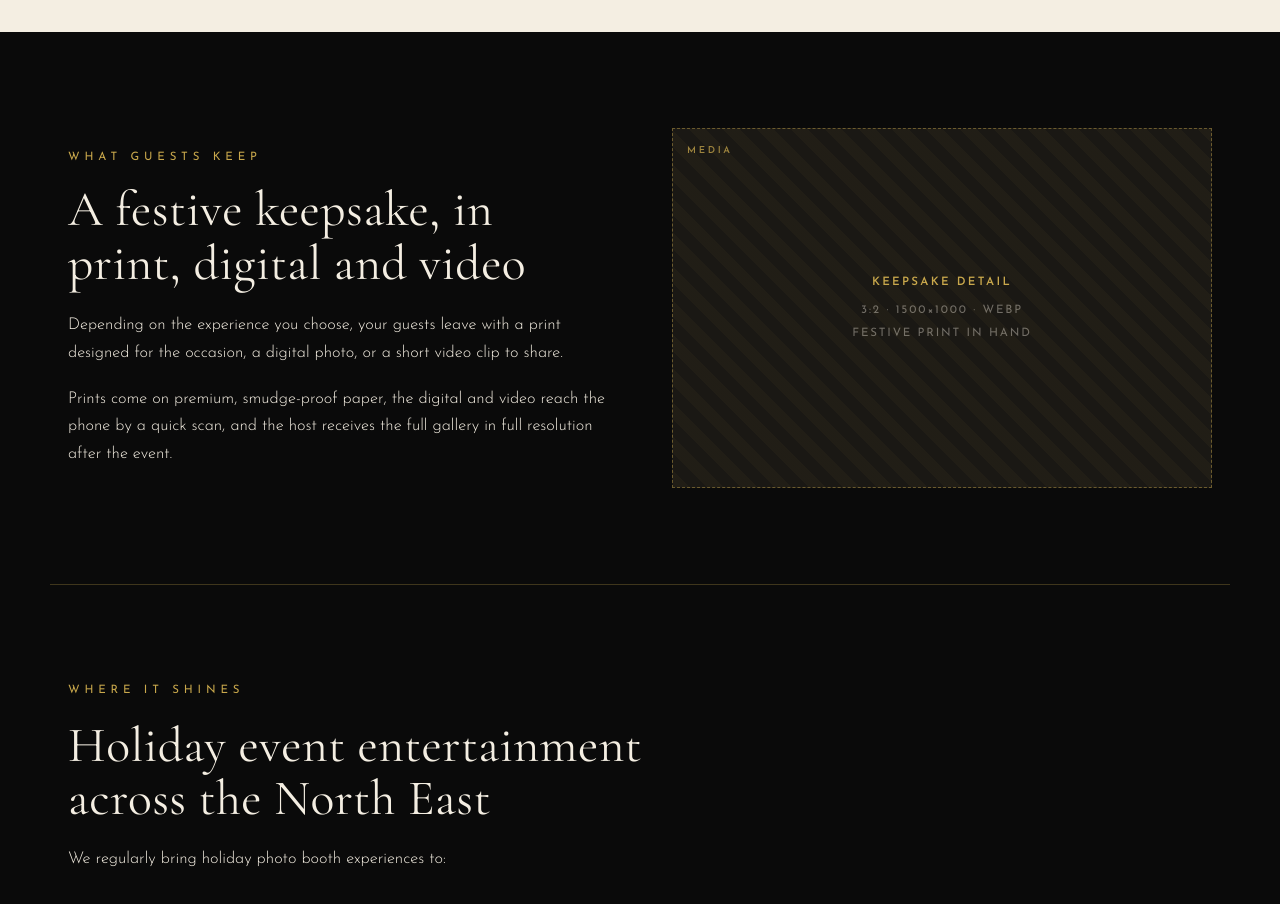
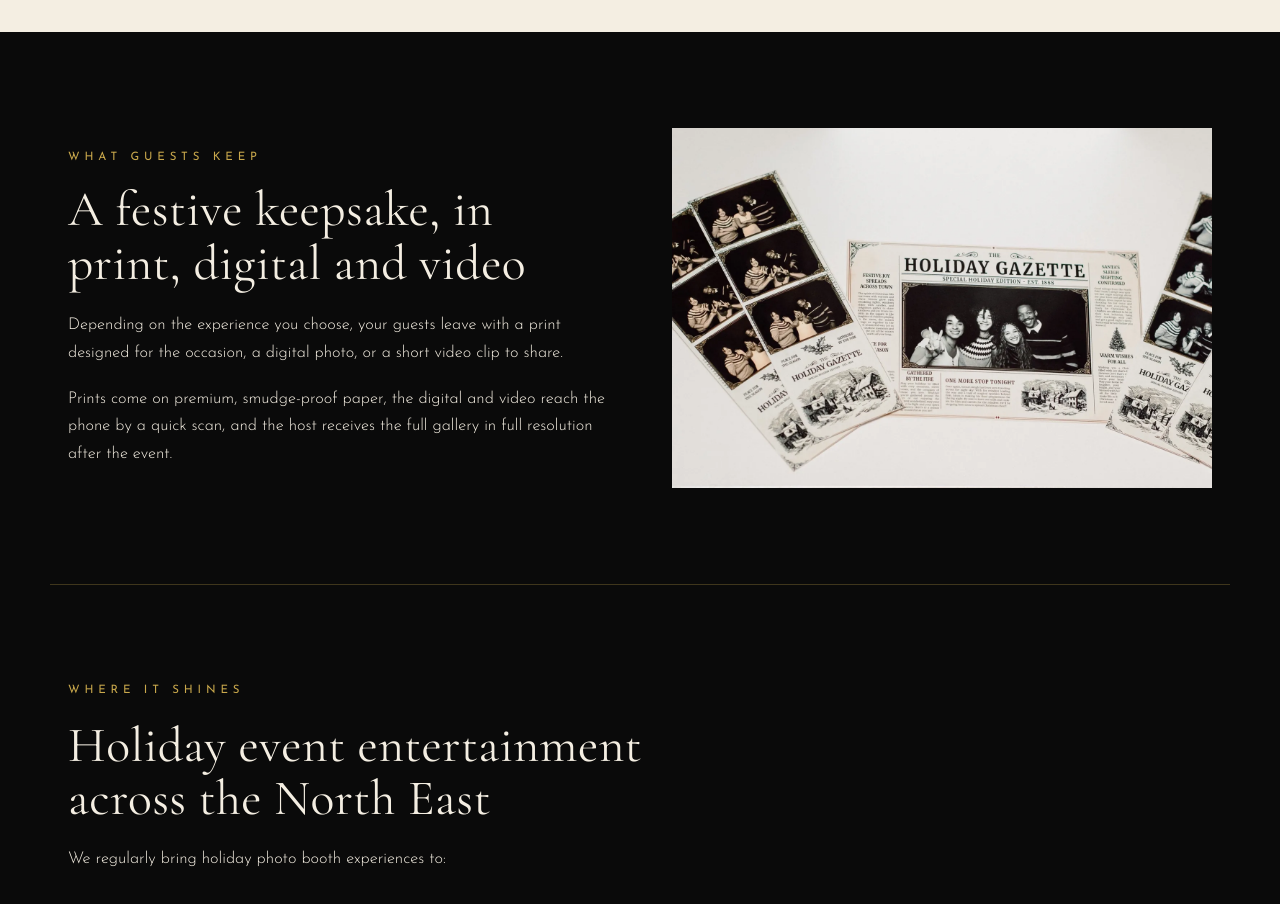
Before and after one commit to MomentLabUK/Momentlab-website, a website: page experiences/holiday.html in a window 1280 px wide. Shown: the part 4620-5524 px from the top of the page. Drawn offline with nearby package versions, Linux system fonts and the light colour scheme.

Commit message:
Add Holiday keepsake image

```diff
--- a/experiences/holiday.html
+++ b/experiences/holiday.html
@@ -425,8 +425,9 @@
 .media--tile{aspect-ratio:4/5}
 .photo{position:relative;width:100%;overflow:hidden;background:#141414}
 .photo--wide{aspect-ratio:16/9}
+.photo--keep{aspect-ratio:3/2}
 .photo img{position:absolute;top:0;left:0;width:100%;height:100%;object-fit:cover;display:block}
-@supports not (aspect-ratio:1/1){.photo--wide{height:0;padding-bottom:56.25%}}
+@supports not (aspect-ratio:1/1){.photo--wide{height:0;padding-bottom:56.25%}.photo--keep{height:0;padding-bottom:66.67%}}
 .tile__img{position:relative;aspect-ratio:4/5;overflow:hidden;background:#141414;border-bottom:1px solid var(--hair)}
 .tile__img img{position:absolute;top:0;left:0;width:100%;height:100%;object-fit:cover;display:block}
 @supports not (aspect-ratio:1/1){.tile__img{height:0;padding-bottom:125%}}
@@ -650,10 +651,7 @@
       <p>Prints come on premium, smudge-proof paper, the digital and video reach the phone by a quick scan, and the host receives the full gallery in full resolution after the event.</p>
     </div>
     <div class="col-media">
-      <div class="media media--keep">
-        <span class="media__tag">Media</span>
-        <span class="media__label"><strong>Keepsake detail</strong>3:2 &middot; 1500&times;1000 &middot; WebP<br>Festive print in hand</span>
-      </div>
+      <div class="photo photo--keep"><img src="/assets/experiences/holiday-gazette-photo-booth-print-keepsake-newcastle.webp" width="1500" height="1000" alt="A Holiday Gazette front page laid out between printed photo strips, each finished with a festive newspaper masthead" loading="lazy" decoding="async"></div>
     </div>
   </div>
 </section>
```
Also changed, not shown: assets/experiences/holiday-gazette-photo-booth-print-keepsake-newcastle.webp (added).
